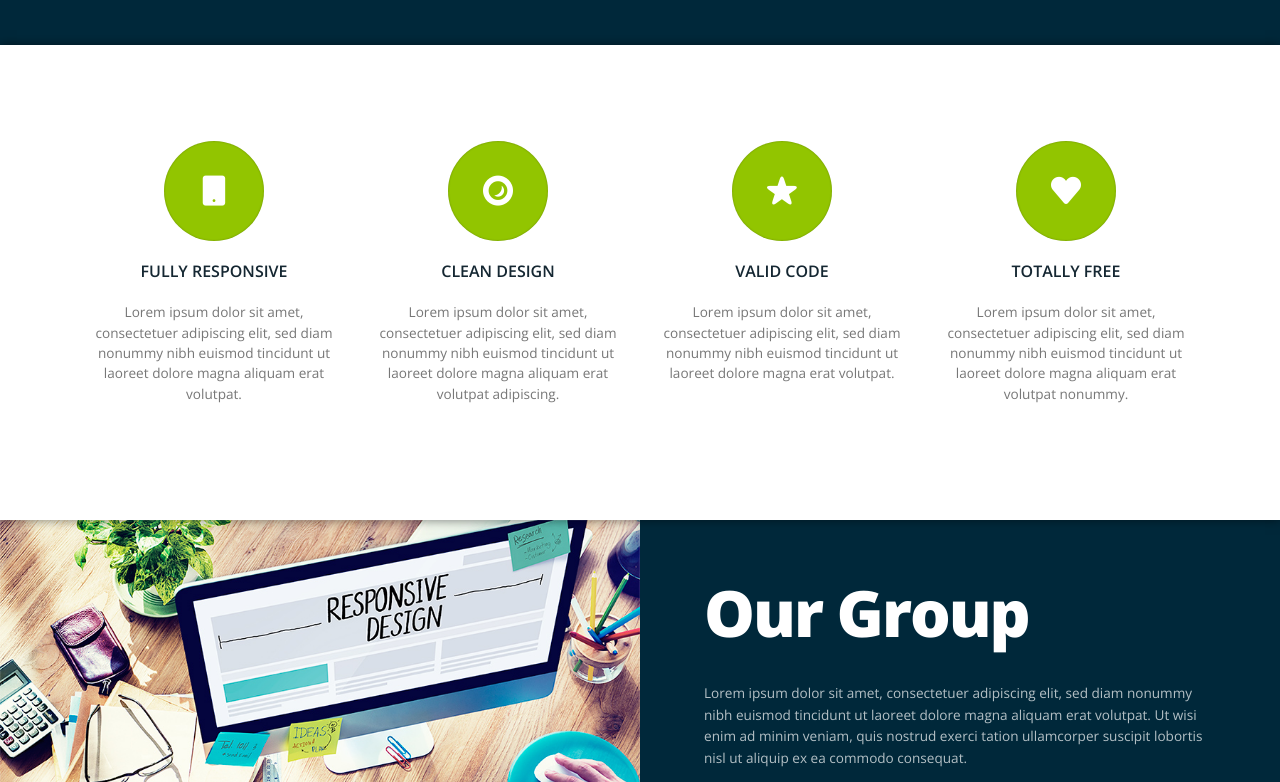
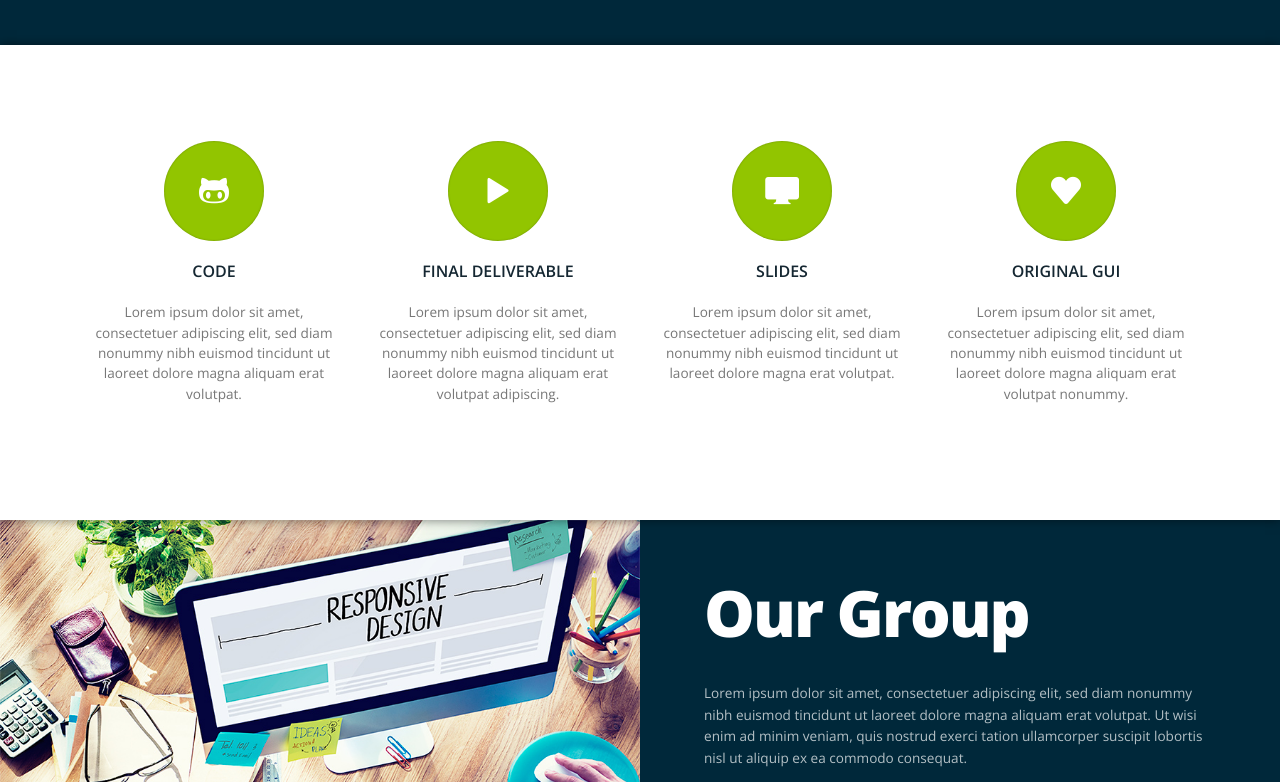
Before and after one commit to piperwelch/compsWebPage, a plain HTML site: page index.html in a window 1280 px wide. Shown: the part 817-1599 px from the top of the page. Drawn offline with nearby package versions, Linux system fonts and the light colour scheme.

Commit message:
Update index.html

```diff
--- a/index.html
+++ b/index.html
@@ -36,7 +36,7 @@
 
                   <ul class="right">
                      <li class="active-item"><a href="#carousel">Home</a></li>
-                     <li><a href="#features">Features</a></li>
+                     <li><a href="#features">Links</a></li>
                      <li><a href="#about-us">About Us</a></li>
                      <li><a href="#our-work">Our Work</a></li>
                   </ul>
@@ -114,23 +114,23 @@
             <div class="line">
                <div class="margin">
                   <div class="s-12 m-6 l-3 margin-bottom">
-                     <i class="icon-tablet icon3x"></i>
-                     <h2>Fully responsive</h2>
+                     <i class="icon-git icon3x"></i>
+                     <h2>Code</h2>
                      <p>Lorem ipsum dolor sit amet, consectetuer adipiscing elit, sed diam nonummy nibh euismod tincidunt ut laoreet dolore magna aliquam erat volutpat.</p>
                   </div>
                   <div class="s-12 m-6 l-3 margin-bottom">
-                     <i class="icon-isight icon3x"></i>
-                     <h2>Clean design</h2>
+                     <i class="icon-play icon3x"></i>
+                     <h2>Final Deliverable</h2>
                      <p>Lorem ipsum dolor sit amet, consectetuer adipiscing elit, sed diam nonummy nibh euismod tincidunt ut laoreet dolore magna aliquam erat volutpat adipiscing.</p>
                   </div>
                   <div class="s-12 m-6 l-3 margin-bottom">
-                     <i class="icon-star icon3x"></i>
-                     <h2>Valid code</h2>
+                     <i class="icon-display_screen icon3x"></i>
+                     <h2>Slides</h2>
                      <p>Lorem ipsum dolor sit amet, consectetuer adipiscing elit, sed diam nonummy nibh euismod tincidunt ut laoreet dolore magna erat volutpat.</p>
                   </div>
                   <div class="s-12 m-6 l-3 margin-bottom">
                      <i class="icon-heart icon3x"></i>
-                     <h2>Totally free</h2>
+                     <h2>Original GUI</h2>
                      <p>Lorem ipsum dolor sit amet, consectetuer adipiscing elit, sed diam nonummy nibh euismod tincidunt ut laoreet dolore magna aliquam erat volutpat nonummy.</p>
                   </div>
                </div>
```
